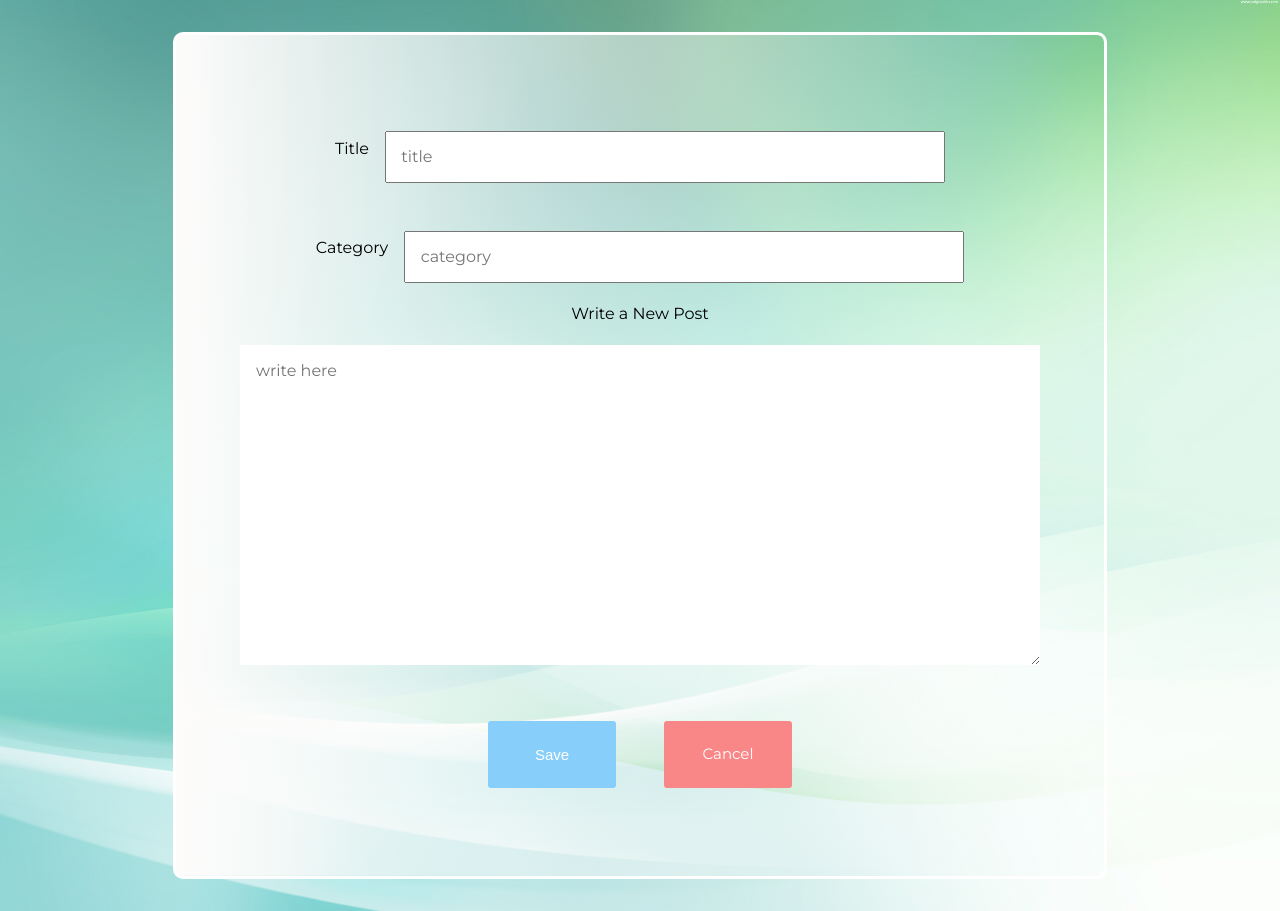
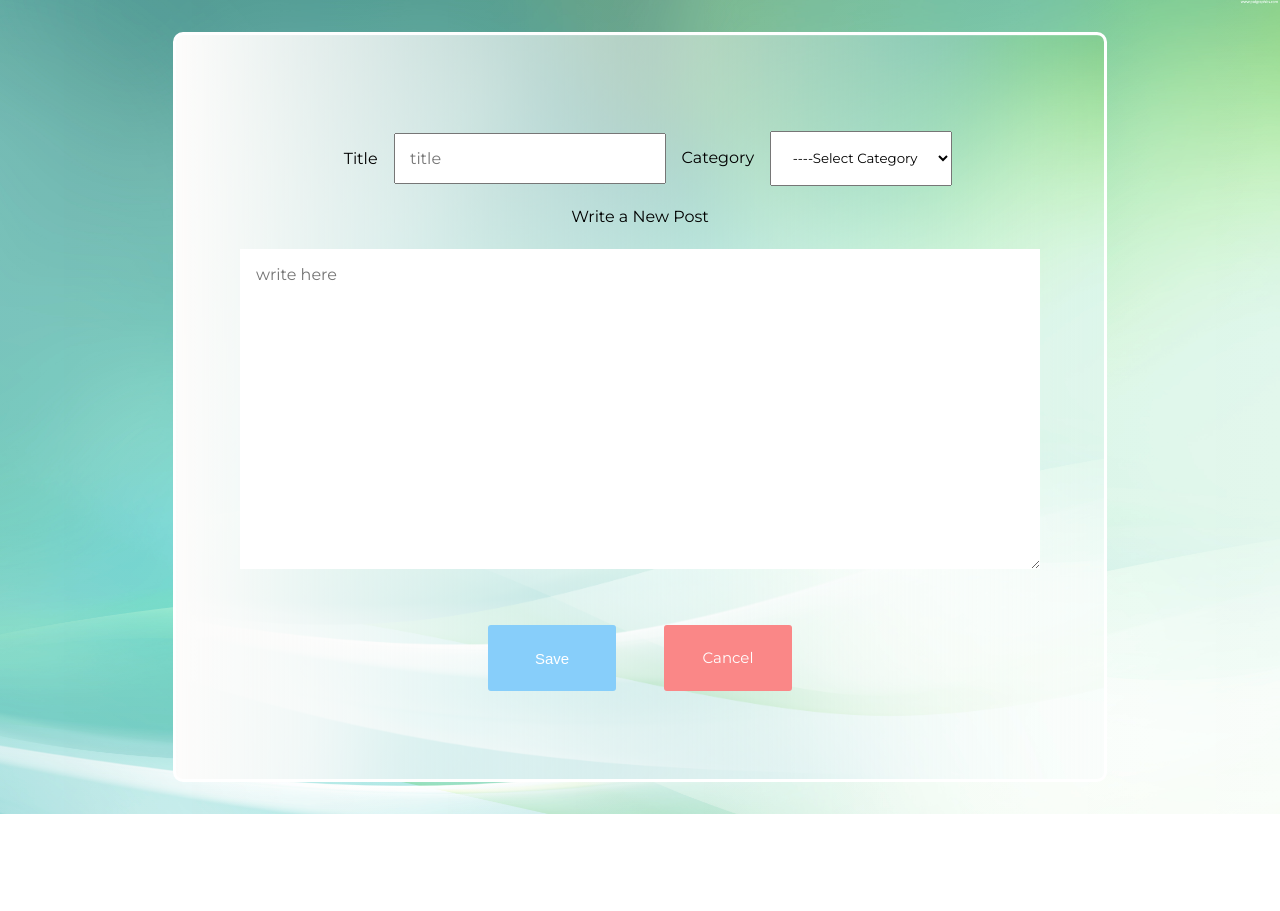
Before and after one commit to moscuet/Blog-Post_React, a React (Create React App) app: page /addpost in a window 1280 px wide. After the commit the page ends 814 px from the top, so only its background shows below. Built offline with nearby package versions, Linux system fonts and the light colour scheme.

Commit message:
added select option

```diff
--- a/src/assets/style/form.css
+++ b/src/assets/style/form.css
@@ -17,12 +17,21 @@
     align-items: center;
 }
 
-
+.title-category {
+    margin-left: 1rem;
+}
 input {
-    width: 35rem;
+    width: 17rem;
     padding: .9rem;
     margin-left: 1rem;
     font-size: 16px;
+    font-family: 'Montserrat';
+}
+
+select {
+    padding: 1.1rem;
+    margin-top: 1rem;
+    margin-left: 1rem;
     font-family: 'Montserrat';
 }
 textarea {
--- a/src/assets/style/viewpost.css
+++ b/src/assets/style/viewpost.css
@@ -26,7 +26,7 @@
 
 .back-to-posts__btn {
     padding: 1.2rem;
-    background-color: rgb(70, 81, 88);
+    background-color: rgb(89, 135, 163);
     border: none;
     border-radius: 3px;
     color: white;
@@ -55,7 +55,7 @@
 
 h3 {
     margin: 2rem;
-    color: rgb(37, 41, 99);
+    color: rgb(255, 255, 255);
 }
 
 .buttons-wrapper {
--- a/src/components/AddPost.js
+++ b/src/components/AddPost.js
@@ -45,19 +45,28 @@ class AddPost extends Component {
             <div>
                 <form className="form" onSubmit={this.handleSubmit}>
                     <div className="input-topics">
-                    <label>Title</label>
+                    <div>
+                    <label className="title-category">Title</label>
                     <input type="text" name="title"
                     value={title} placeholder="title"
                     onChange={this.handleChange}></input>
                     </div>
-
-                    <div className="input-topics">
-                    <label>Category</label>
-                    <input type="text"
+                    <div>
+                    <label className="title-category">Category</label>
+                    {/* <input type="text"
                     name="category"
                     value={category}
                     placeholder="category"
-                    onChange={this.handleChange}></input>
+                    onChange={this.handleChange}></input> */}
+                     <select name="category" value={category} onChange={this.handleChange}>
+                        <option value=''>----Select Category</option>
+                        <option value='Work'>Work</option>
+                        <option value='Speech'>Speech</option>
+                        <option value='Recreation'>Recreation</option>
+                        <option value='Sport'>Sport</option>
+                        <option value='Other'>Other</option>
+                    </select>
+                    </div>
                     </div>
 
                     <label>Write a New Post</label>
--- a/src/components/EditPost.js
+++ b/src/components/EditPost.js
@@ -64,10 +64,14 @@ class EditPost extends Component {
             value={title}
             onChange={this.handleChange}/>
 
-            <input type="text"
-            name="category"
-            value={category}
-            onChange={this.handleChange}/>
+            <select name="category" value={category} onChange={this.handleChange}>
+                <option value=''>----Select Category</option>
+                <option value='Work'>Work</option>
+                <option value='Speech'>Speech</option>
+                <option value='Recreation'>Recreation</option>
+                <option value='Sport'>Sport</option>
+                <option value='Other'>Other</option>
+            </select>
 
             <textarea type="text"
             name="description"
--- a/src/components/ViewPost.js
+++ b/src/components/ViewPost.js
@@ -26,7 +26,7 @@ const ViewPost = (props) => {
     } else if(filteredPosts[0].category.toLowerCase().includes('speech')) {
         index = index +1
         postStyles = postStyles[index]
-    } else if(filteredPosts[0].category.toLowerCase().includes('recration')) {
+    } else if(filteredPosts[0].category.toLowerCase().includes('recreation')) {
         index = index +2
         postStyles = postStyles[index];
     }    else if(filteredPosts[0].category.toLowerCase().includes('sport')) {
```
